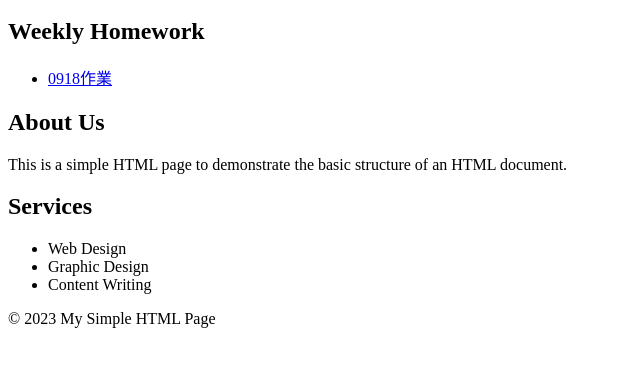
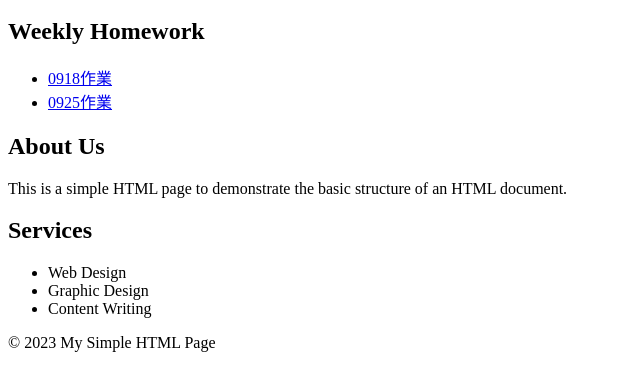
Before and after one commit to henrryliu/test_web, a plain HTML site: page index.html in a window 1280 px wide. Shown: the part 154-544 px from the top of the page, without its empty margins (0-640 px from the left). Drawn offline with Linux system fonts and the light colour scheme.

Commit message:
Update index.html

```diff
--- a/index.html
+++ b/index.html
@@ -24,6 +24,7 @@
             <h2>Weekly Homework</h2>
             <ul>
                 <li><a href="0918.html" target="_blank">0918作業</a></li>
+                <li><a href="0925.html" target="_blank">0925作業</a></li>
             </ul>
         </section>
         <section>
```
